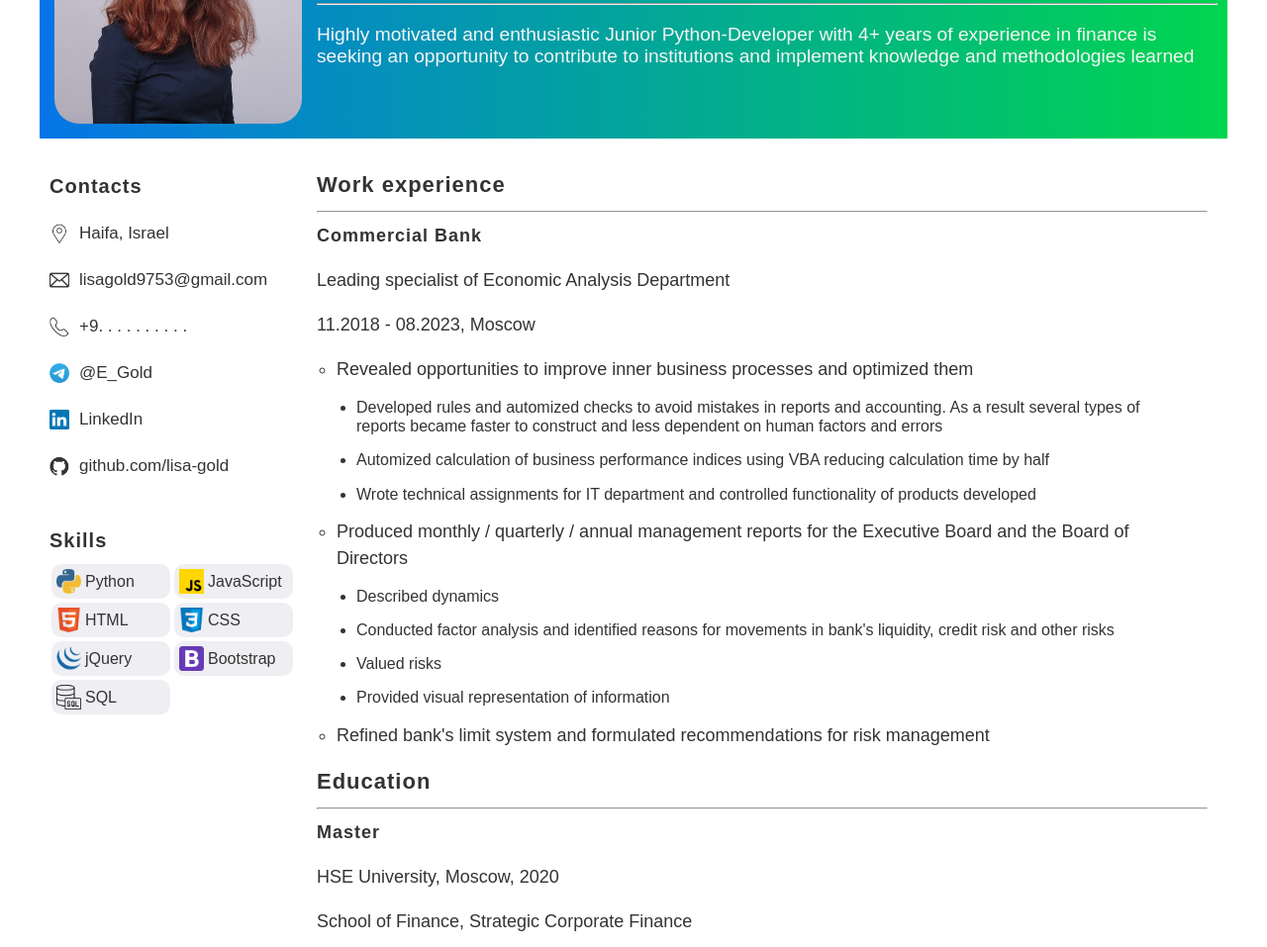
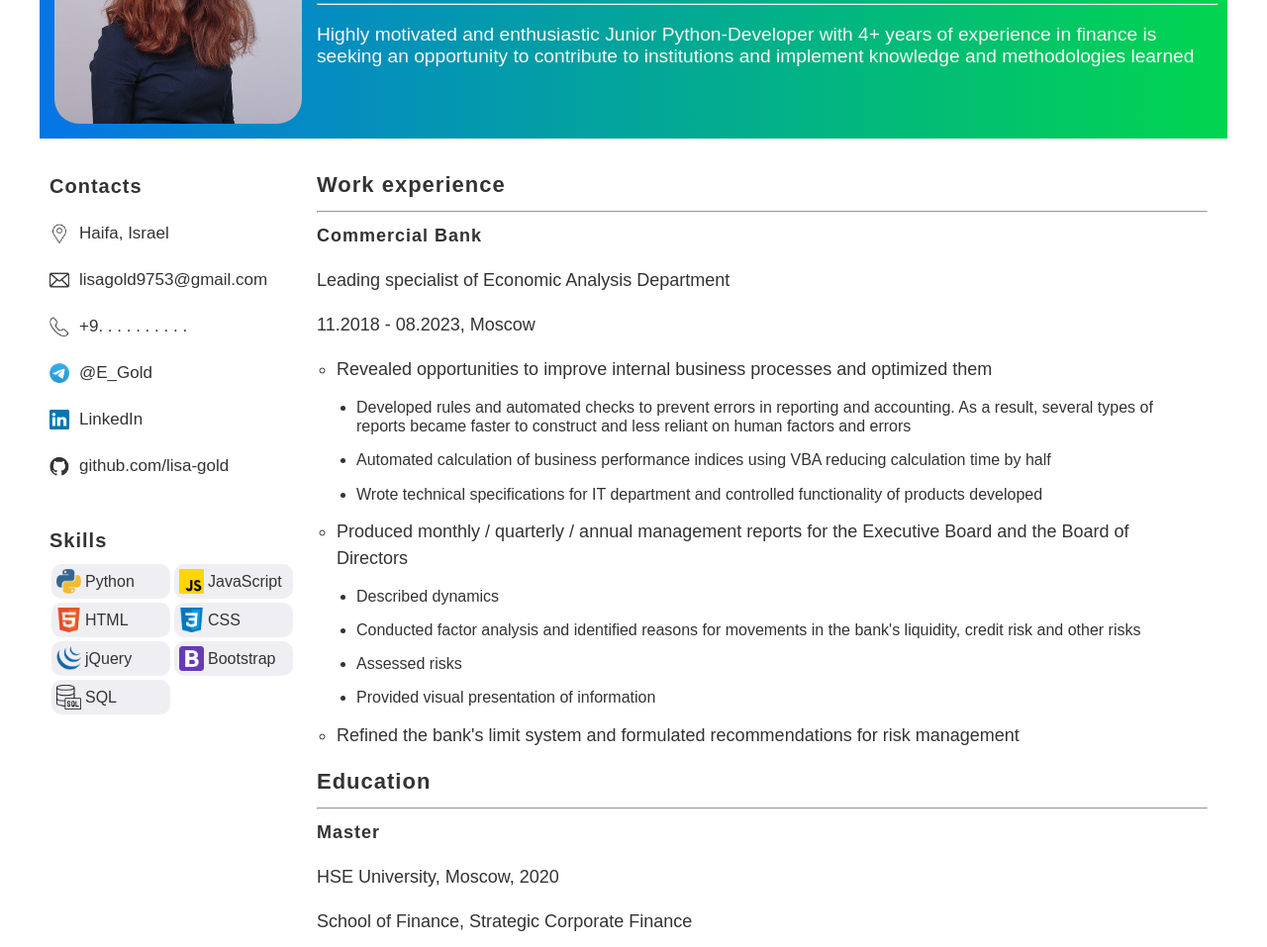
Before and after one commit to lisa-gold/cv.github.io, a plain HTML site: page index.html in a window 1280 px wide. Shown: the part 140-1097 px from the top of the page at 99% size. Drawn offline with Linux system fonts and the light colour scheme; a web font is replaced by a local one.

Commit message:
text correction

```diff
--- a/index.html
+++ b/index.html
@@ -74,18 +74,18 @@
                     <p class="position">Leading specialist of Economic Analysis Department</p>
                     <p>11.2018 - 08.2023, Moscow</p>
                     <ul>
-                        <li>Revealed opportunities to improve inner business processes and optimized them
+                        <li>Revealed opportunities to improve internal business processes and optimized them
                             <ul>
-                                <li>Developed rules and automized checks to avoid mistakes in reports and accounting. As
-                                    a result several types of reports became faster to construct and less dependent on
+                                <li>Developed rules and automated checks to prevent errors in reporting and accounting. As
+                                    a result, several types of reports became faster to construct and less reliant on
                                     human factors and errors
                                 </li>
                                 <li>
-                                    Automized calculation of business performance indices using VBA reducing calculation
+                                    Automated calculation of business performance indices using VBA reducing calculation
                                     time by half
                                 </li>
                                 <li>
-                                    Wrote technical assignments for IT department and controlled functionality of
+                                    Wrote technical specifications for IT department and controlled functionality of
                                     products developed
                                 </li>
                             </ul>
@@ -94,14 +94,14 @@
                             Board of Directors
                             <ul>
                                 <li>Described dynamics</li>
-                                <li>Conducted factor analysis and identified reasons for movements in bank's liquidity,
+                                <li>Conducted factor analysis and identified reasons for movements in the bank's liquidity,
                                     credit risk and other risks
                                 </li>
-                                <li>Valued risks</li>
-                                <li>Provided visual representation of information</li>
+                                <li>Assessed risks</li>
+                                <li>Provided visual presentation of information</li>
                             </ul>
                         </li>
-                        <li>Refined bank's limit system and formulated recommendations for risk management
+                        <li>Refined the bank's limit system and formulated recommendations for risk management
                         </li>
                     </ul>
                 </div>
```
